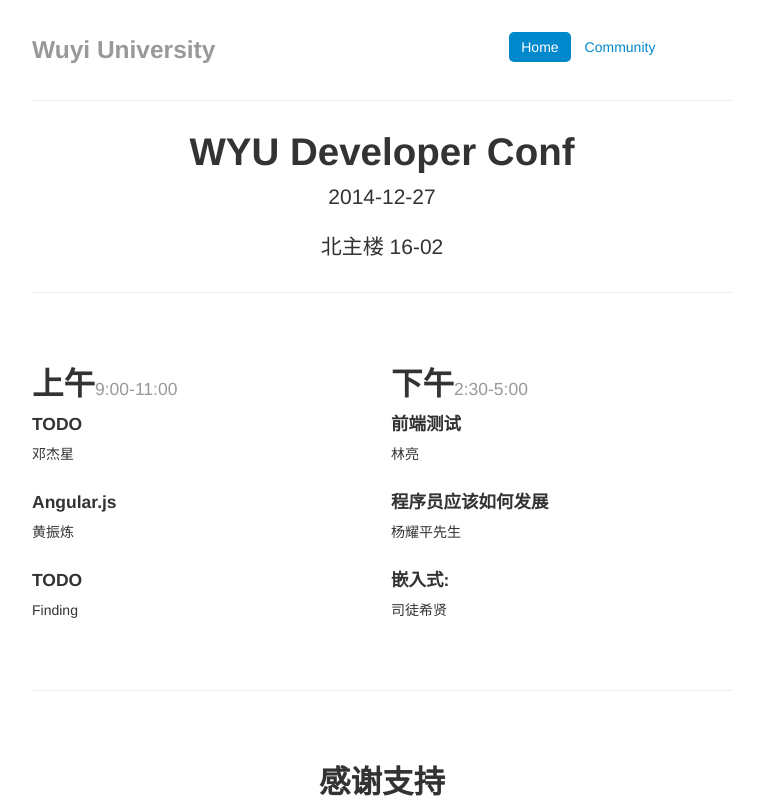
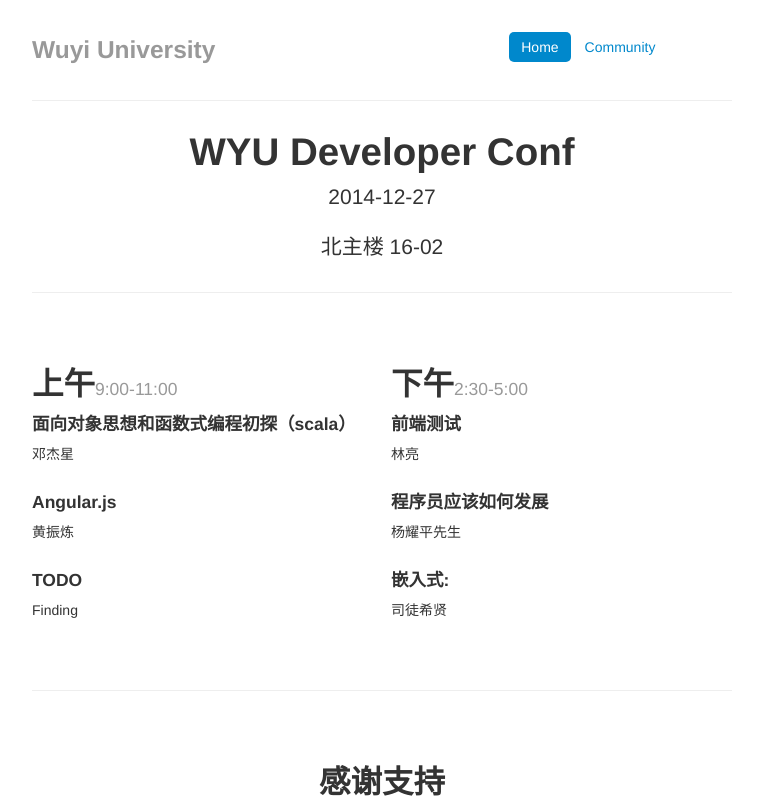
Before and after one commit to WuyiUniversity/WuyiUniversity.github.io, a plain HTML site: page index.html in a window 1280 px wide. Shown: the top 805 px of the page, without its empty margins (258-1021 px from the left). Drawn offline with nearby package versions, Linux system fonts and the light colour scheme.

Commit message:
修改星哥的标题 close #1

```diff
--- a/index.html
+++ b/index.html
@@ -47,7 +47,7 @@
             <div class="span6">
                 <h2>上午<small>9:00-11:00</small></h2>
 
-                <h4>TODO</h4>
+                <h4>面向对象思想和函数式编程初探（scala）</h4>
 
                 <p>邓杰星</p>
 
```
